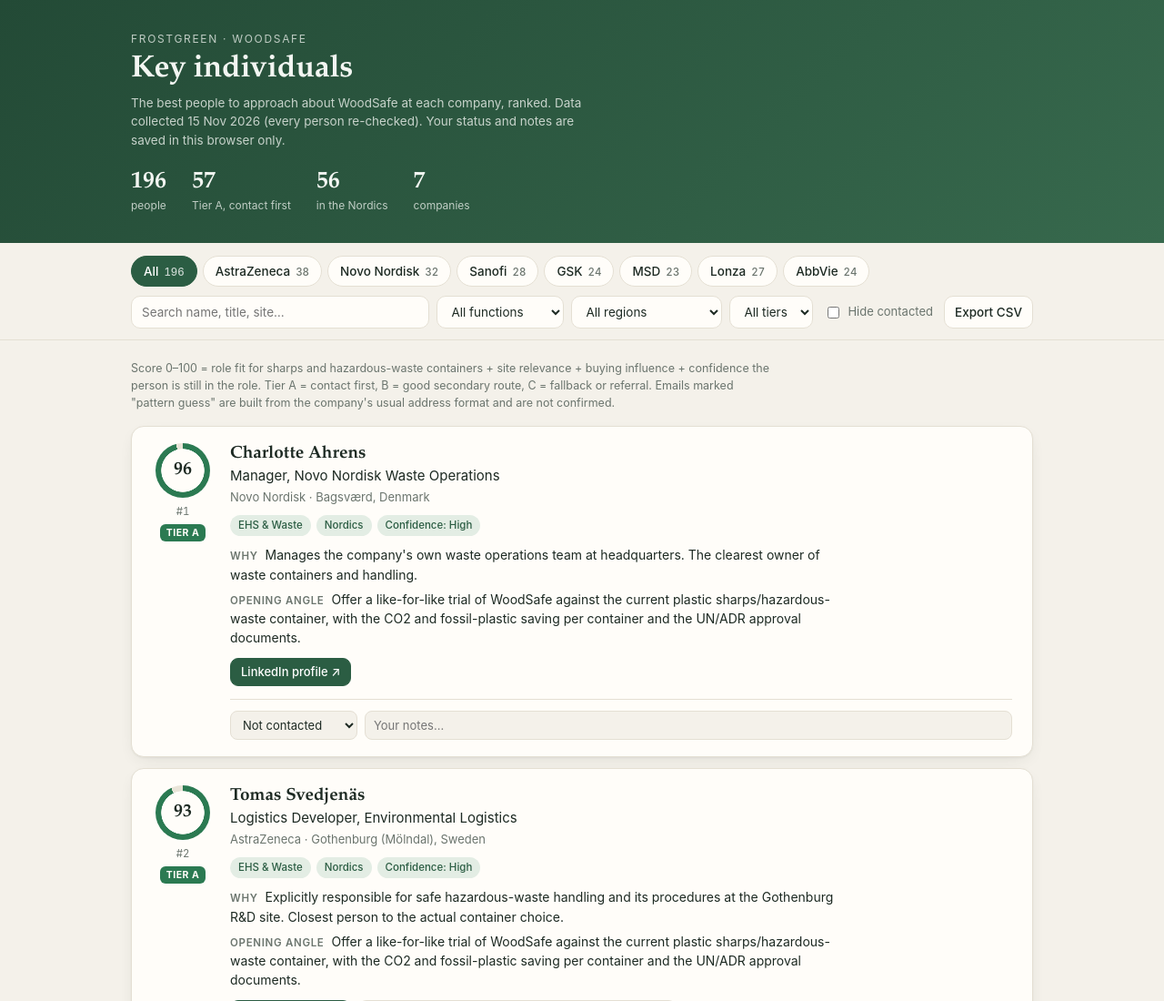
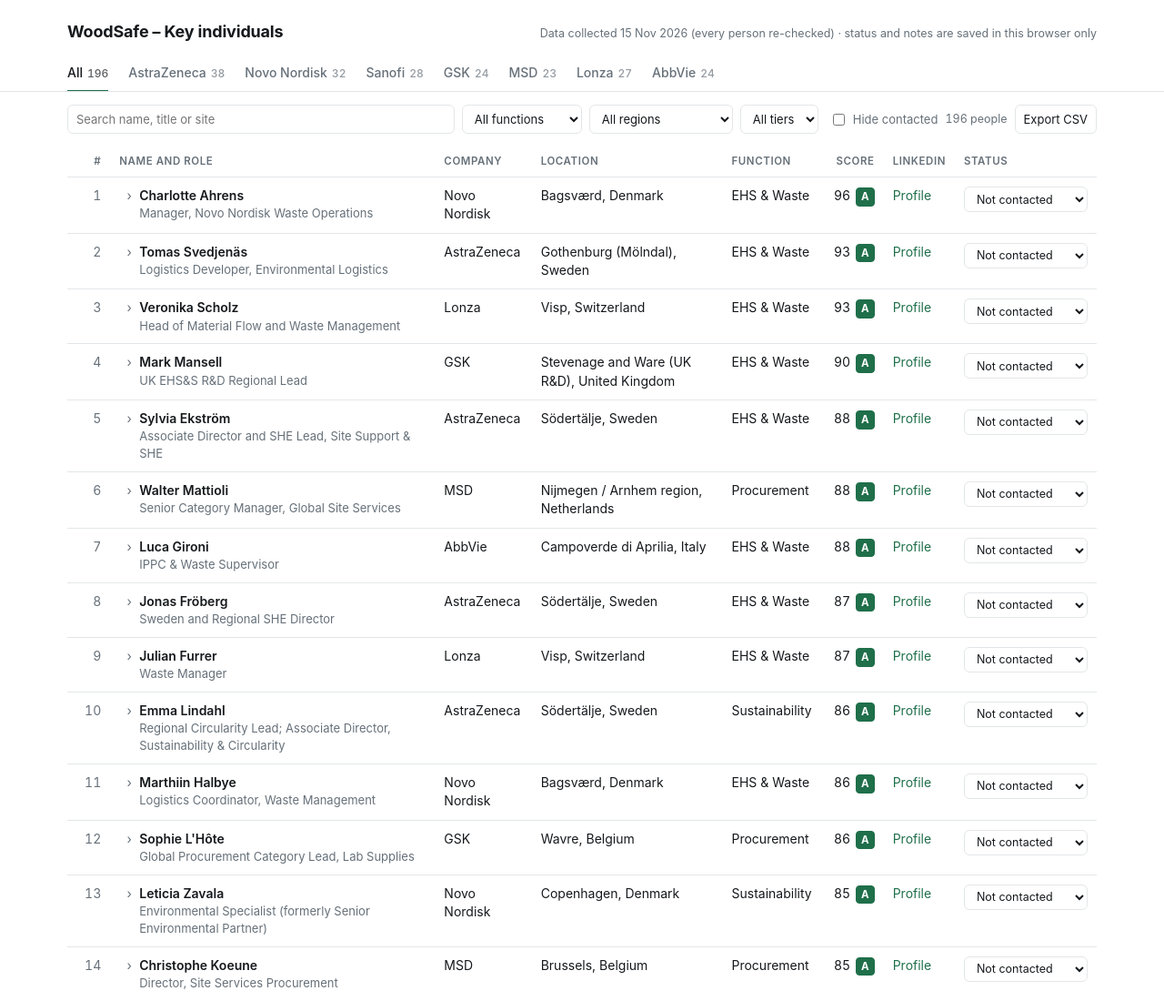
Before and after one commit to andersch7/woodsafe-key-individuals, a plain HTML site: page index.html in a window 1280 px wide. Shown: the top 1100 px of the page at 91% size. Drawn offline with Linux system fonts and the light colour scheme.

Commit message:
Simplify to a ranked table with expandable rows
Co-Authored-By: Claude Fable 5.2 <noreply@anthropic.com>

```diff
--- a/index.html
+++ b/index.html
@@ -7,117 +7,96 @@
 <title>WoodSafe – Key Individuals</title>
 <style>
   :root {
-    --bg: #f4f1ea; --panel: #fffdf9; --ink: #1d2a23; --muted: #6b756e; --line: #e4dfd3; --soft: #f0ece2;
-    --accent: #2b5d43; --accent-ink: #ffffff; --accent-soft: #e3ede4; --hero-a: #234a36; --hero-b: #37694d;
-    --a: #2b7a52; --b: #b9862a; --c: #8a918c; --track: #e9e4d8;
-    --warn: #a4521b; --warn-soft: #fbeee0;
-    --shadow: 0 1px 2px rgba(40,50,40,.05), 0 6px 20px -8px rgba(40,50,40,.14);
-    --serif: "Iowan Old Style", "Palatino Linotype", Palatino, "Book Antiqua", Georgia, serif;
-    --sans: -apple-system, BlinkMacSystemFont, "Segoe UI", "Helvetica Neue", Arial, sans-serif;
+    --bg: #ffffff; --alt: #f7f8f8; --ink: #15191c; --muted: #667079; --line: #e3e6e8;
+    --accent: #1f6f4a; --accent-soft: #eaf3ee; --warn: #9a5b13; --warn-soft: #fbf1e0;
   }
   @media (prefers-color-scheme: dark) {
     :root {
-      --bg: #111613; --panel: #19201c; --ink: #e9ede9; --muted: #96a19a; --line: #2a332e; --soft: #1f2722;
-      --accent: #86caa2; --accent-ink: #0f1a14; --accent-soft: #213329; --hero-a: #16271e; --hero-b: #1f3a2c;
-      --a: #6fcf97; --b: #e0b354; --c: #7f8984; --track: #2a332e;
-      --warn: #e7a06a; --warn-soft: #38281b;
-      --shadow: 0 1px 2px rgba(0,0,0,.3), 0 8px 24px -10px rgba(0,0,0,.5);
+      --bg: #121416; --alt: #181b1e; --ink: #e8eaec; --muted: #949da5; --line: #2a2f33;
+      --accent: #6cc394; --accent-soft: #1a2a22; --warn: #e2a85b; --warn-soft: #33281a;
     }
   }
   * { box-sizing: border-box; }
-  body { margin: 0; font: 15px/1.5 var(--sans); background: var(--bg); color: var(--ink); -webkit-font-smoothing: antialiased; }
-  .wrap { max-width: 1040px; margin: 0 auto; padding: 0 24px; }
-  header { background: linear-gradient(135deg, var(--hero-a), var(--hero-b)); color: #f3f6f2; padding: 34px 0 30px; }
-  .eyebrow { font-size: 12px; letter-spacing: .14em; text-transform: uppercase; opacity: .75; }
-  h1 { font-family: var(--serif); font-weight: 600; font-size: 34px; line-height: 1.15; margin: 6px 0 6px; letter-spacing: -.01em; }
-  .sub { font-size: 13.5px; opacity: .78; max-width: 62ch; }
-  .stats { display: flex; gap: 28px; flex-wrap: wrap; margin-top: 22px; }
-  .stat b { display: block; font-family: var(--serif); font-size: 26px; font-weight: 600; line-height: 1.1; font-variant-numeric: tabular-nums; }
-  .stat span { font-size: 12px; opacity: .75; }
-  .sticky { position: sticky; top: 0; z-index: 5; background: color-mix(in srgb, var(--bg) 88%, transparent); backdrop-filter: blur(10px); -webkit-backdrop-filter: blur(10px); border-bottom: 1px solid var(--line); }
-  .tabs { display: flex; gap: 6px; flex-wrap: wrap; padding: 14px 0 10px; }
-  .tab { border: 1px solid var(--line); background: var(--panel); color: var(--ink); padding: 6px 13px; border-radius: 999px; cursor: pointer; font: inherit; font-size: 13.5px; font-weight: 500; transition: background .15s, border-color .15s, transform .1s; }
-  .tab:hover { border-color: var(--accent); }
-  .tab:active { transform: scale(.97); }
-  .tab .n { color: var(--muted); font-size: 11.5px; margin-left: 6px; font-variant-numeric: tabular-nums; }
-  .tab.on { background: var(--accent); border-color: var(--accent); color: var(--accent-ink); }
-  .tab.on .n { color: inherit; opacity: .75; }
-  .bar { display: flex; gap: 8px; flex-wrap: wrap; align-items: center; padding: 0 0 12px; }
-  .bar input[type=search], .bar select, .bar button { font: inherit; font-size: 13.5px; height: 36px; padding: 0 11px; border: 1px solid var(--line); border-radius: 10px; background: var(--panel); color: var(--ink); }
-  .bar input[type=search] { flex: 1 1 240px; min-width: 180px; }
-  .bar input[type=search]:focus, .bar select:focus, .mine input:focus, .mine select:focus { outline: 2px solid var(--accent); outline-offset: 1px; border-color: transparent; }
-  .bar button { cursor: pointer; font-weight: 500; }
-  .bar button:hover { border-color: var(--accent); color: var(--accent); }
-  .bar label { font-size: 13px; color: var(--muted); display: flex; align-items: center; gap: 6px; padding: 0 4px; }
-  .bar input[type=checkbox] { accent-color: var(--accent); }
-  main { padding: 22px 0 70px; }
-  .company { background: var(--panel); border: 1px solid var(--line); border-left: 4px solid var(--accent); border-radius: 14px; padding: 18px 22px; margin-bottom: 18px; box-shadow: var(--shadow); }
-  .company h2 { font-family: var(--serif); font-weight: 600; margin: 0 0 10px; font-size: 22px; }
-  .company dl { display: grid; grid-template-columns: 140px 1fr; gap: 7px 16px; margin: 0; font-size: 13.5px; }
-  .company dt { color: var(--muted); font-size: 12px; text-transform: uppercase; letter-spacing: .06em; padding-top: 2px; }
-  .company dd { margin: 0; }
-  .legend { font-size: 12.5px; color: var(--muted); margin: 0 0 16px; max-width: 90ch; }
-  .card { background: var(--panel); border: 1px solid var(--line); border-radius: 14px; padding: 18px 22px; margin-bottom: 12px; display: grid; grid-template-columns: 68px 1fr; gap: 18px; box-shadow: var(--shadow); transition: transform .15s, border-color .15s; }
-  .card:hover { border-color: color-mix(in srgb, var(--accent) 45%, var(--line)); transform: translateY(-1px); }
-  .card.done { opacity: .55; }
-  .rank { text-align: center; }
-  .ring { --col: var(--c); width: 60px; height: 60px; border-radius: 50%; margin: 0 auto; display: grid; place-items: center; background: radial-gradient(closest-side, var(--panel) 78%, transparent 80%), conic-gradient(var(--col) calc(var(--p) * 1%), var(--track) 0); }
-  .ring.A { --col: var(--a); } .ring.B { --col: var(--b); }
-  .ring span { font-family: var(--serif); font-size: 20px; font-weight: 600; font-variant-numeric: tabular-nums; }
-  .pos { font-size: 11.5px; color: var(--muted); margin-top: 7px; font-variant-numeric: tabular-nums; }
-  .tier { display: inline-block; font-size: 10.5px; font-weight: 700; letter-spacing: .05em; text-transform: uppercase; border-radius: 6px; padding: 2px 7px; margin-top: 4px; color: var(--panel); }
-  .tier.A { background: var(--a); } .tier.B { background: var(--b); } .tier.C { background: var(--c); }
-  .name { font-family: var(--serif); font-size: 19px; font-weight: 600; line-height: 1.25; }
-  .title { margin-top: 1px; }
-  .meta { color: var(--muted); font-size: 13px; margin-top: 2px; }
-  .chips { display: flex; flex-wrap: wrap; gap: 6px; margin: 10px 0; }
-  .chip { font-size: 11.5px; font-weight: 500; padding: 3px 9px; border-radius: 999px; background: var(--accent-soft); color: var(--accent); }
-  .chip.low { background: var(--warn-soft); color: var(--warn); }
-  .why { font-size: 14px; margin: 6px 0; max-width: 78ch; }
-  .why b { font-weight: 600; font-size: 11.5px; text-transform: uppercase; letter-spacing: .06em; color: var(--muted); margin-right: 4px; }
-  .contact { display: flex; flex-wrap: wrap; gap: 8px; margin-top: 12px; }
-  .btn { display: inline-flex; align-items: center; gap: 6px; font-size: 13px; padding: 5px 11px; border-radius: 9px; border: 1px solid var(--line); background: var(--soft); color: var(--ink); text-decoration: none; }
-  a.btn:hover { border-color: var(--accent); color: var(--accent); }
-  .btn.primary { background: var(--accent); border-color: var(--accent); color: var(--accent-ink); font-weight: 500; }
-  a.btn.primary:hover { color: var(--accent-ink); filter: brightness(1.08); }
-  .guess { color: var(--warn); font-size: 11px; background: var(--warn-soft); padding: 1px 6px; border-radius: 5px; }
-  .srcs { font-size: 12px; color: var(--muted); margin-top: 8px; }
-  .srcs a { color: var(--muted); }
-  .mine { display: flex; gap: 8px; align-items: center; margin-top: 14px; padding-top: 12px; border-top: 1px solid var(--line); }
-  .mine select, .mine input { font: inherit; font-size: 13px; height: 32px; padding: 0 9px; border: 1px solid var(--line); border-radius: 8px; background: var(--bg); color: var(--ink); }
-  .mine input { flex: 1; min-width: 0; }
+  body { margin: 0; font: 14px/1.45 -apple-system, BlinkMacSystemFont, "Segoe UI", Inter, "Helvetica Neue", Arial, sans-serif; background: var(--bg); color: var(--ink); }
+  .wrap { max-width: 1180px; margin: 0 auto; padding: 0 24px; }
+  header .wrap { display: flex; align-items: baseline; justify-content: space-between; gap: 16px; padding-top: 22px; padding-bottom: 6px; flex-wrap: wrap; }
+  h1 { font-size: 18px; font-weight: 650; margin: 0; letter-spacing: -.01em; }
+  .sub { color: var(--muted); font-size: 12.5px; }
+  .sticky { position: sticky; top: 0; z-index: 5; background: var(--bg); border-bottom: 1px solid var(--line); }
+  .tabs { display: flex; gap: 22px; overflow-x: auto; padding-top: 8px; }
+  .tab { border: 0; background: none; color: var(--muted); padding: 8px 0 9px; cursor: pointer; font: inherit; font-weight: 500; white-space: nowrap; border-bottom: 2px solid transparent; margin-bottom: -1px; }
+  .tab:hover { color: var(--ink); }
+  .tab .n { font-size: 12px; margin-left: 5px; opacity: .7; font-variant-numeric: tabular-nums; }
+  .tab.on { color: var(--ink); border-bottom-color: var(--accent); }
+  .bar { display: flex; gap: 8px; flex-wrap: wrap; align-items: center; padding: 14px 0; }
+  .bar input[type=search], .bar select, button.plain, td select, .notes input { font: inherit; font-size: 13px; height: 32px; padding: 0 9px; border: 1px solid var(--line); border-radius: 6px; background: var(--bg); color: var(--ink); }
+  .bar input[type=search] { flex: 1 1 260px; min-width: 180px; }
+  :is(input, select, button):focus-visible { outline: 2px solid var(--accent); outline-offset: 1px; }
+  button.plain { cursor: pointer; }
+  button.plain:hover { background: var(--alt); }
+  .bar label { font-size: 13px; color: var(--muted); display: flex; align-items: center; gap: 6px; margin-left: 4px; }
+  .bar .count { margin-left: auto; color: var(--muted); font-size: 12.5px; font-variant-numeric: tabular-nums; }
+  input[type=checkbox] { accent-color: var(--accent); }
+  .company { border: 1px solid var(--line); border-radius: 8px; margin: 0 0 16px; background: var(--alt); }
+  .company summary { cursor: pointer; padding: 10px 14px; font-weight: 600; }
+  .company dl { display: grid; grid-template-columns: 150px 1fr; gap: 6px 16px; margin: 0; padding: 2px 14px 14px; font-size: 13px; }
+  .company dt { color: var(--muted); }
+  .company dd { margin: 0; max-width: 90ch; }
+  table { width: 100%; border-collapse: collapse; }
+  th { text-align: left; font-size: 11.5px; font-weight: 600; text-transform: uppercase; letter-spacing: .05em; color: var(--muted); padding: 8px 10px; border-bottom: 1px solid var(--line); white-space: nowrap; }
+  td { padding: 10px; border-bottom: 1px solid var(--line); vertical-align: top; }
+  tr.row { cursor: pointer; }
+  tr.row:hover td, tr.row.open td { background: var(--alt); }
+  tr.row.done td { color: var(--muted); }
+  tr.row.done .name { font-weight: 500; }
+  td.num, th.num { text-align: right; font-variant-numeric: tabular-nums; white-space: nowrap; }
+  .m-only { display: none; }
+  td.pos { color: var(--muted); width: 36px; }
+  .name { font-weight: 600; }
+  .title { color: var(--muted); font-size: 13px; }
+  .tier { display: inline-block; min-width: 20px; text-align: center; font-size: 11.5px; font-weight: 700; border-radius: 4px; padding: 1px 5px; margin-left: 6px; border: 1px solid var(--line); color: var(--muted); }
+  .tier.A { background: var(--accent); border-color: var(--accent); color: var(--bg); }
+  .tier.B { border-color: var(--accent); color: var(--accent); }
+  a { color: var(--accent); text-decoration: none; }
+  a:hover { text-decoration: underline; }
+  td select { height: 28px; font-size: 12.5px; }
+  .chev { color: var(--muted); width: 22px; text-align: center; transition: transform .12s; display: inline-block; }
+  tr.open .chev { transform: rotate(90deg); }
+  tr.detail td { background: var(--alt); padding: 4px 10px 16px 56px; }
+  .grid { display: grid; grid-template-columns: 130px 1fr; gap: 7px 16px; max-width: 900px; font-size: 13.5px; }
+  .grid .k { color: var(--muted); }
+  .guess { color: var(--warn); background: var(--warn-soft); font-size: 11.5px; padding: 1px 6px; border-radius: 4px; margin-left: 6px; }
+  .notes input { width: 100%; max-width: 520px; }
   .empty { color: var(--muted); padding: 40px 0; text-align: center; }
-  @media (max-width: 640px) {
-    .wrap { padding: 0 14px; } h1 { font-size: 27px; }
-    .company dl { grid-template-columns: 1fr; gap: 2px; } .company dt { margin-top: 8px; }
-    .card { grid-template-columns: 1fr; gap: 10px; padding: 16px; }
-    .rank { display: flex; align-items: center; gap: 12px; text-align: left; } .ring { margin: 0; width: 48px; height: 48px; } .ring span { font-size: 16px; } .pos, .tier { margin-top: 0; }
-    .mine { flex-wrap: wrap; }
+  .foot { color: var(--muted); font-size: 12px; padding: 18px 0 50px; max-width: 100ch; }
+  @media (max-width: 860px) { .c-fn, .c-loc { display: none; } }
+  @media (max-width: 560px) {
+    .wrap { padding: 0 12px; } .c-status, td.pos, th.pos { display: none; } .m-only { display: block; }
+    tr.detail td { padding-left: 10px; } .grid, .company dl { grid-template-columns: 1fr; gap: 1px; } .grid .k, .company dt { margin-top: 8px; }
   }
 </style>
 </head>
 <body>
 <header><div class="wrap">
-  <div class="eyebrow">FrostGreen · WoodSafe</div>
-  <h1>Key individuals</h1>
+  <h1>WoodSafe – Key individuals</h1>
   <div class="sub" id="sub"></div>
-  <div class="stats" id="stats"></div>
 </div></header>
 <div class="sticky"><div class="wrap">
   <div class="tabs" id="tabs"></div>
-  <div class="bar">
-    <input type="search" id="q" placeholder="Search name, title, site…">
-    <select id="fn"><option value="">All functions</option></select>
-    <select id="region"><option value="">All regions</option></select>
-    <select id="tier"><option value="">All tiers</option><option>A</option><option>B</option><option>C</option></select>
-    <label><input type="checkbox" id="hideDone"> Hide contacted</label>
-    <button id="csv">Export CSV</button>
-  </div>
 </div></div>
 <main><div class="wrap">
+  <div class="bar">
+    <input type="search" id="q" placeholder="Search name, title or site">
+    <select id="fn" aria-label="Function"><option value="">All functions</option></select>
+    <select id="region" aria-label="Region"><option value="">All regions</option></select>
+    <select id="tier" aria-label="Tier"><option value="">All tiers</option><option value="A">Tier A</option><option value="B">Tier B</option><option value="C">Tier C</option></select>
+    <label><input type="checkbox" id="hideDone"> Hide contacted</label>
+    <span class="count" id="count"></span>
+    <button class="plain" id="csv">Export CSV</button>
+  </div>
   <div id="company"></div>
-  <p class="legend">Score 0–100 = role fit for sharps and hazardous-waste containers + site relevance + buying influence + confidence the person is still in the role. Tier A = contact first, B = good secondary route, C = fallback or referral. Emails marked "pattern guess" are built from the company's usual address format and are not confirmed.</p>
   <div id="list"></div>
+  <p class="foot">Ranked by score (0–100): role fit for sharps and hazardous-waste containers, site relevance, buying influence, and confidence that the person is still in the role. Tier A = contact first, B = secondary route, C = fallback or referral. Click a row for the reasoning, opening angle and contact details. Emails marked "guess" are built from the company's usual address format and are not confirmed.</p>
 </div></main>
 <script>
 // WoodSafe key individuals. Collected 2026-11-15 via Perplexity (public LinkedIn/web data). Every person re-checked the same day against their public profile; leavers removed, changed details corrected.
@@ -441,30 +420,30 @@ const esc = s => String(s ?? "").replace(/[&<>"]/g, c => ({ "&": "&amp;", "<": "
 const store = JSON.parse(localStorage.getItem("woodsafe-contacts") || "{}");
 const save = () => localStorage.setItem("woodsafe-contacts", JSON.stringify(store));
 const key = c => c.company + "|" + c.name;
+const STATUSES = ["Not contacted", "Contacted", "Replied", "Meeting booked", "Not relevant"];
+const isDone = c => ["Contacted", "Replied", "Meeting booked", "Not relevant"].includes((store[key(c)] || {}).status);
+const open = new Set();
 let current = "All";
 
-$("#sub").textContent = `The best people to approach about WoodSafe at each company, ranked. Data collected ${D.updated}. Your status and notes are saved in this browser only.`;
-
+$("#sub").textContent = `Data collected ${D.updated} · status and notes are saved in this browser only`;
 const uniq = f => [...new Set(D.contacts.map(f).filter(Boolean))].sort();
 uniq(c => c.fn).forEach(v => $("#fn").insertAdjacentHTML("beforeend", `<option>${esc(v)}</option>`));
 uniq(c => c.region).forEach(v => $("#region").insertAdjacentHTML("beforeend", `<option>${esc(v)}</option>`));
 
 function tabs() {
-  const names = ["All", ...D.companies.map(c => c.name)];
-  $("#tabs").innerHTML = names.map(n => {
+  $("#tabs").innerHTML = ["All", ...D.companies.map(c => c.name)].map(n => {
     const count = n === "All" ? D.contacts.length : D.contacts.filter(c => c.company === n).length;
     return `<button class="tab ${n === current ? "on" : ""}" data-n="${esc(n)}">${esc(n)}<span class="n">${count}</span></button>`;
   }).join("");
 }
-$("#tabs").addEventListener("click", e => { const b = e.target.closest(".tab"); if (b) { current = b.dataset.n; tabs(); render(); } });
+$("#tabs").addEventListener("click", e => { const b = e.target.closest(".tab"); if (b) { current = b.dataset.n; tabs(); render(); window.scrollTo(0, 0); } });
 
 function filtered() {
   const q = $("#q").value.trim().toLowerCase(), fn = $("#fn").value, rg = $("#region").value, tr = $("#tier").value, hd = $("#hideDone").checked;
   return D.contacts.filter(c =>
     (current === "All" || c.company === current) &&
-    (!fn || c.fn === fn) && (!rg || c.region === rg) && (!tr || c.tier === tr) &&
-    (!hd || !["Contacted", "Replied", "Not relevant"].includes((store[key(c)] || {}).status)) &&
-    (!q || [c.name, c.title, c.site, c.country, c.company, c.why, c.angle].join(" ").toLowerCase().includes(q))
+    (!fn || c.fn === fn) && (!rg || c.region === rg) && (!tr || c.tier === tr) && (!hd || !isDone(c)) &&
+    (!q || [c.name, c.title, c.site, c.country, c.company, c.why].join(" ").toLowerCase().includes(q))
   ).sort((a, b) => b.score - a.score);
 }
 
@@ -472,48 +451,59 @@ function companyBox() {
   const c = D.companies.find(x => x.name === current);
   if (!c) { $("#company").innerHTML = ""; return; }
   const row = (k, v) => v ? `<dt>${k}</dt><dd>${v}</dd>` : "";
-  $("#company").innerHTML = `<div class="company"><h2>${esc(c.name)}</h2><dl>
-    ${row("Key sites", esc(c.sites))}
+  $("#company").innerHTML = `<details class="company" open><summary>About ${esc(c.name)}</summary><dl>
+    ${row("Best way in", esc(c.entry))}
     ${row("Why WoodSafe fits", esc(c.fit))}
     ${row("Waste set-up today", esc(c.waste))}
-    ${row("Best way in", esc(c.entry))}
-    ${row("Email pattern", c.pattern ? esc(c.pattern) + ' <span class="guess">(unconfirmed format)</span>' : "")}
+    ${row("Key sites", esc(c.sites))}
+    ${row("Email format", c.pattern ? esc(c.pattern) + '<span class="guess">unconfirmed</span>' : "")}
     ${row("Switchboard", esc(c.phone))}
-  </dl></div>`;
+  </dl></details>`;
 }
 
 function render() {
   companyBox();
-  const rows = filtered();
-  if (!rows.length) { $("#list").innerHTML = `<div class="empty">No contacts match.</div>`; return; }
-  $("#list").innerHTML = rows.map((c, i) => {
-    const s = store[key(c)] || {};
-    const done = ["Contacted", "Replied", "Not relevant"].includes(s.status);
-    const email = c.email ? `<a class="btn" href="mailto:${esc(c.email)}">✉ ${esc(c.email)}${c.emailGuess ? ' <span class="guess">pattern guess</span>' : ""}</a>` : "";
-    const srcs = (c.sources || []).map((u, j) => `<a href="${esc(u)}" target="_blank" rel="noopener">source ${j + 1}</a>`).join(" · ");
-    return `<div class="card ${done ? "done" : ""}">
-      <div class="rank"><div class="ring ${esc(c.tier)}" style="--p:${c.score}"><span>${c.score}</span></div><div class="pos">#${i + 1}</div><span class="tier ${esc(c.tier)}">Tier ${esc(c.tier)}</span></div>
-      <div>
-        <div class="name">${esc(c.name)}</div>
-        <div class="title">${esc(c.title)}</div>
-        <div class="meta">${esc(current === "All" ? c.company + " · " : "")}${esc([c.site, c.country].filter(Boolean).join(", "))}</div>
-        <div class="chips"><span class="chip">${esc(c.fn)}</span><span class="chip">${esc(c.region)}</span><span class="chip ${c.confidence === "Low" ? "low" : ""}">Confidence: ${esc(c.confidence)}</span></div>
-        <div class="why"><b>Why</b> ${esc(c.why)}</div>
-        ${c.angle ? `<div class="why"><b>Opening angle</b> ${esc(c.angle)}</div>` : ""}
-        <div class="contact">
-          ${c.linkedin ? `<a class="btn primary" href="${esc(c.linkedin)}" target="_blank" rel="noopener">LinkedIn profile ↗</a>` : ""}
-          ${email}
-          ${c.phone ? `<span class="btn">☎ ${esc(c.phone)}</span>` : ""}
-        </div>
-        ${srcs ? `<div class="srcs">${srcs}</div>` : ""}
-        <div class="mine">
-          <select data-k="${esc(key(c))}" data-f="status">${["Not contacted", "Contacted", "Replied", "Meeting booked", "Not relevant"].map(o => `<option ${s.status === o ? "selected" : ""}>${o}</option>`).join("")}</select>
-          <input data-k="${esc(key(c))}" data-f="note" placeholder="Your notes…" value="${esc(s.note || "")}">
-        </div>
-      </div></div>`;
-  }).join("");
+  const rows = filtered(), all = current === "All";
+  $("#count").textContent = `${rows.length} ${rows.length === 1 ? "person" : "people"}`;
+  if (!rows.length) { $("#list").innerHTML = `<div class="empty">No contacts match these filters.</div>`; return; }
+  const span = all ? 8 : 7;
+  $("#list").innerHTML = `<table><thead><tr>
+    <th class="pos num">#</th><th>Name and role</th>${all ? "<th>Company</th>" : ""}<th class="c-loc">Location</th><th class="c-fn">Function</th><th class="num">Score</th><th>LinkedIn</th><th class="c-status">Status</th>
+  </tr></thead><tbody>` + rows.map((c, i) => {
+    const k = key(c), s = store[k] || {}, isOpen = open.has(k);
+    const main = `<tr class="row ${isOpen ? "open" : ""} ${isDone(c) ? "done" : ""}" data-k="${esc(k)}">
+      <td class="pos num">${i + 1}</td>
+      <td><span class="chev">›</span><span class="name">${esc(c.name)}</span><div class="title" style="padding-left:22px">${esc(c.title)}</div></td>
+      ${all ? `<td>${esc(c.company)}</td>` : ""}
+      <td class="c-loc">${esc([c.site, c.country].filter(Boolean).join(", "))}</td>
+      <td class="c-fn">${esc(c.fn)}</td>
+      <td class="num">${c.score}<span class="tier ${esc(c.tier)}" title="Tier ${esc(c.tier)}">${esc(c.tier)}</span></td>
+      <td>${c.linkedin ? `<a href="${esc(c.linkedin)}" target="_blank" rel="noopener">Profile</a>` : "–"}</td>
+      <td class="c-status"><select data-k="${esc(k)}" data-f="status" aria-label="Status">${STATUSES.map(o => `<option ${s.status === o ? "selected" : ""}>${o}</option>`).join("")}</select></td>
+    </tr>`;
+    if (!isOpen) return main;
+    const g = (label, v) => v ? `<div class="k">${label}</div><div>${v}</div>` : "";
+    const srcs = (c.sources || []).map((u, j) => `<a href="${esc(u)}" target="_blank" rel="noopener">Source ${j + 1}</a>`).join(", ");
+    return main + `<tr class="detail"><td colspan="${span}"><div class="grid">
+      ${g("Why this person", esc(c.why))}
+      ${g("Opening angle", esc(c.angle))}
+      ${g("Email", c.email ? `<a href="mailto:${esc(c.email)}">${esc(c.email)}</a>${c.emailGuess ? '<span class="guess">guess</span>' : ""}` : "Not public")}
+      ${g("Phone", esc(c.phone))}
+      ${g("Location", esc([c.site, c.country].filter(Boolean).join(", ")) + " · " + esc(c.region))}
+      ${g("Confidence", esc(c.confidence))}
+      ${g("Cross-check", srcs)}
+      <div class="k m-only">Status</div><div class="m-only"><select data-k="${esc(k)}" data-f="status" aria-label="Status" style="font:inherit;font-size:13px;height:30px;border:1px solid var(--line);border-radius:6px;background:var(--bg);color:var(--ink)">${STATUSES.map(o => `<option ${s.status === o ? "selected" : ""}>${o}</option>`).join("")}</select></div>
+      <div class="k">Your notes</div><div class="notes"><input data-k="${esc(k)}" data-f="note" placeholder="Add a note" value="${esc(s.note || "")}"></div>
+    </div></td></tr>`;
+  }).join("") + "</tbody></table>";
 }
 
+$("#list").addEventListener("click", e => {
+  if (e.target.closest("a, select, input")) return;
+  const r = e.target.closest("tr.row"); if (!r) return;
+  open.has(r.dataset.k) ? open.delete(r.dataset.k) : open.add(r.dataset.k);
+  render();
+});
 $("#list").addEventListener("change", e => {
   const el = e.target; if (!el.dataset.k) return;
   (store[el.dataset.k] ||= {})[el.dataset.f] = el.value; save();
@@ -533,7 +523,6 @@ $("#csv").addEventListener("click", () => {
   a.download = "woodsafe-key-individuals.csv"; a.click();
 });
 
-$("#stats").innerHTML = [[D.contacts.length, "people"], [D.contacts.filter(c => c.tier === "A").length, "Tier A, contact first"], [D.contacts.filter(c => c.region === "Nordics").length, "in the Nordics"], [D.companies.length, "companies"]].map(([n, l]) => `<div class="stat"><b>${n}</b><span>${l}</span></div>`).join("");
 tabs(); render();
 </script>
 </body>
```
